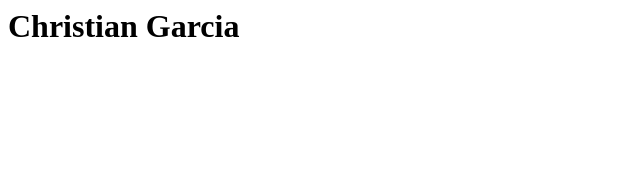
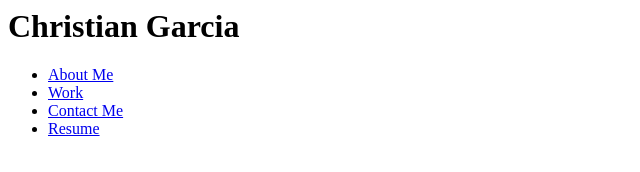
Before and after one commit to kikigoestech/My-Portfolio, a plain HTML site: page index.html in a window 1280 px wide. Shown: the whole page, without its empty margins (0-640 px from the left). Drawn offline with Linux system fonts and the light colour scheme.

Commit message:
nav added

```diff
--- a/index.html
+++ b/index.html
@@ -1,4 +1,22 @@
 <header>
   <h1>Christian Garcia</h1>
-  <nav></nav>
+  <nav>
+      <!-- Unordered list element -->
+<ul>
+    <!-- List item element-->
+    <li>
+      <!-- Anchor element -->
+      <a href="#about-me">About Me</a>
+    </li>
+    <li>
+      <a href="#work">Work</a>
+    </li>
+    <li>
+      <a href="#contact-me">Contact Me</a>
+    </li>
+    <li>
+      <a href="#resume">Resume</a>
+    </li>
+  </ul>
+  </nav>
 </header>
```
Also changed, not shown: style.css (added).
